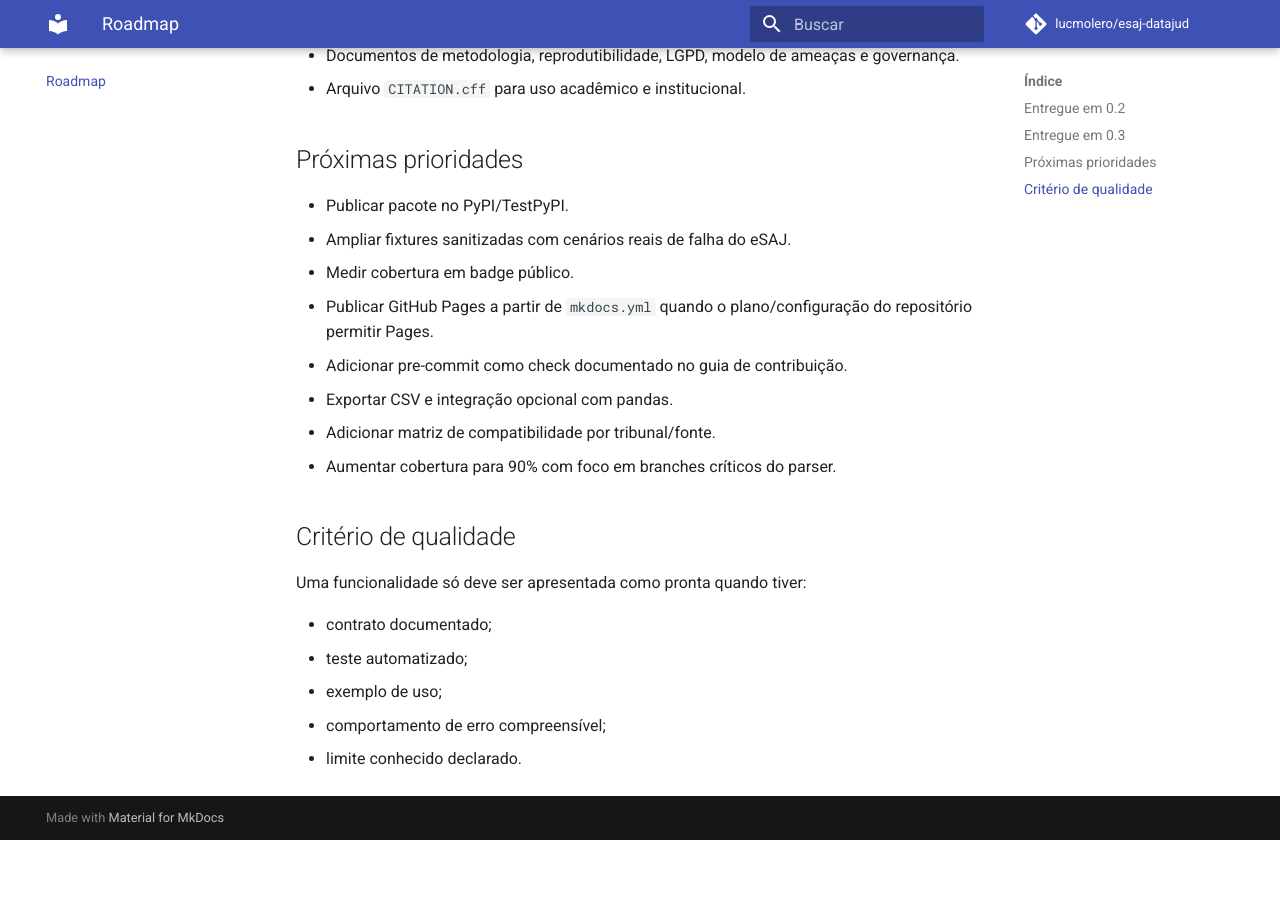
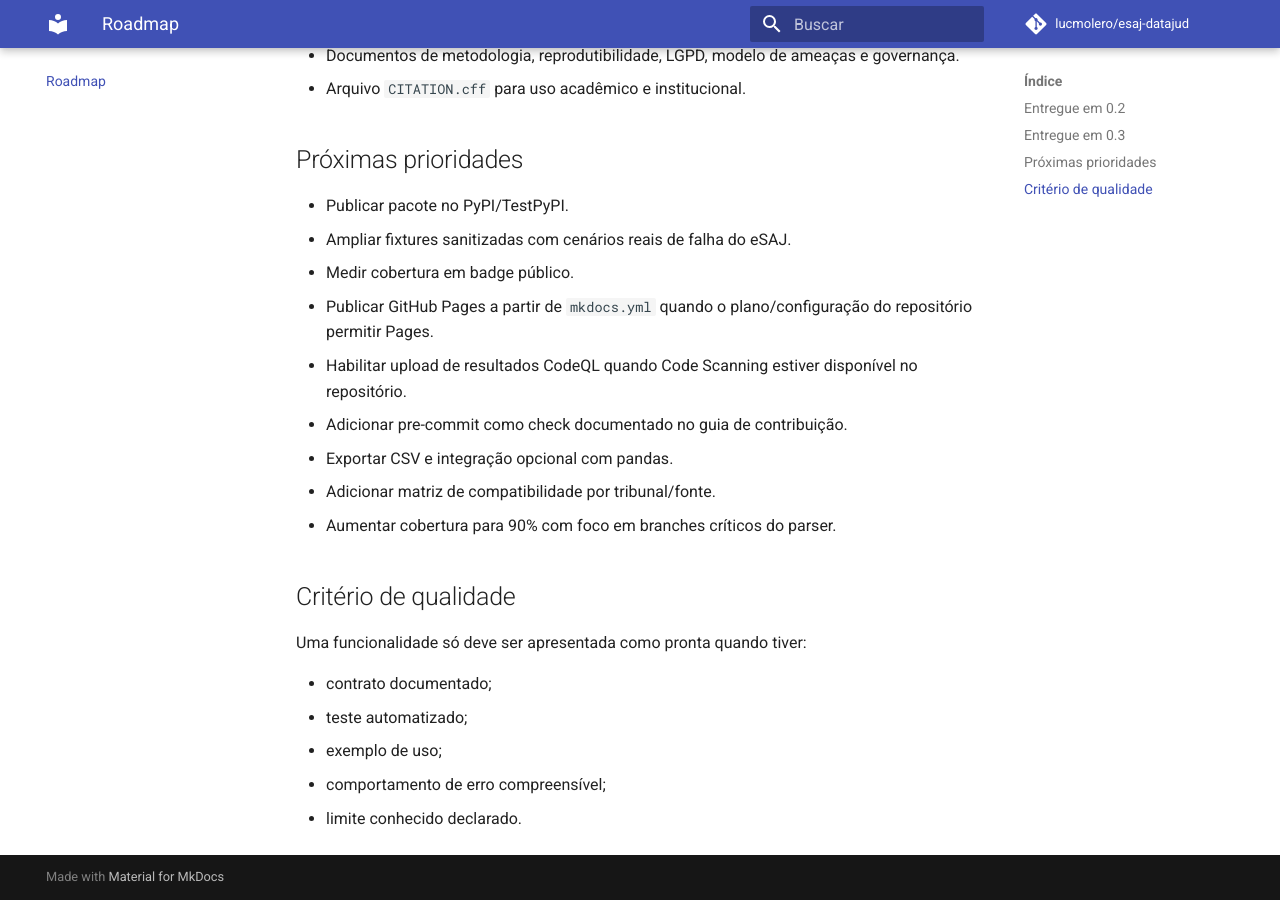
Before and after one commit to lucmolero/esaj-datajud, an MkDocs documentation site: the page built from docs/roadmap.md, in a window 1280 px wide and 900 px high, scrolled down 981 px. Built offline with MkDocs 1.6.1 and Material for MkDocs 9.7.7, drawn with Linux system fonts in a browser that asks for light colours; comment, search, counter and statistics services are not loaded; before the commit the page ends 1821 px from its top, so only the background shows below that.

Commit message:
Make CodeQL compatible with current repo settings

```diff
--- a/docs/roadmap.md
+++ b/docs/roadmap.md
@@ -33,6 +33,7 @@ Este roadmap organiza a evolução do projeto em entregas pequenas, verificávei
 - Ampliar fixtures sanitizadas com cenários reais de falha do eSAJ.
 - Medir cobertura em badge público.
 - Publicar GitHub Pages a partir de `mkdocs.yml` quando o plano/configuração do repositório permitir Pages.
+- Habilitar upload de resultados CodeQL quando Code Scanning estiver disponível no repositório.
 - Adicionar pre-commit como check documentado no guia de contribuição.
 - Exportar CSV e integração opcional com pandas.
 - Adicionar matriz de compatibilidade por tribunal/fonte.
```
Also changed, not shown: 1 other file.
